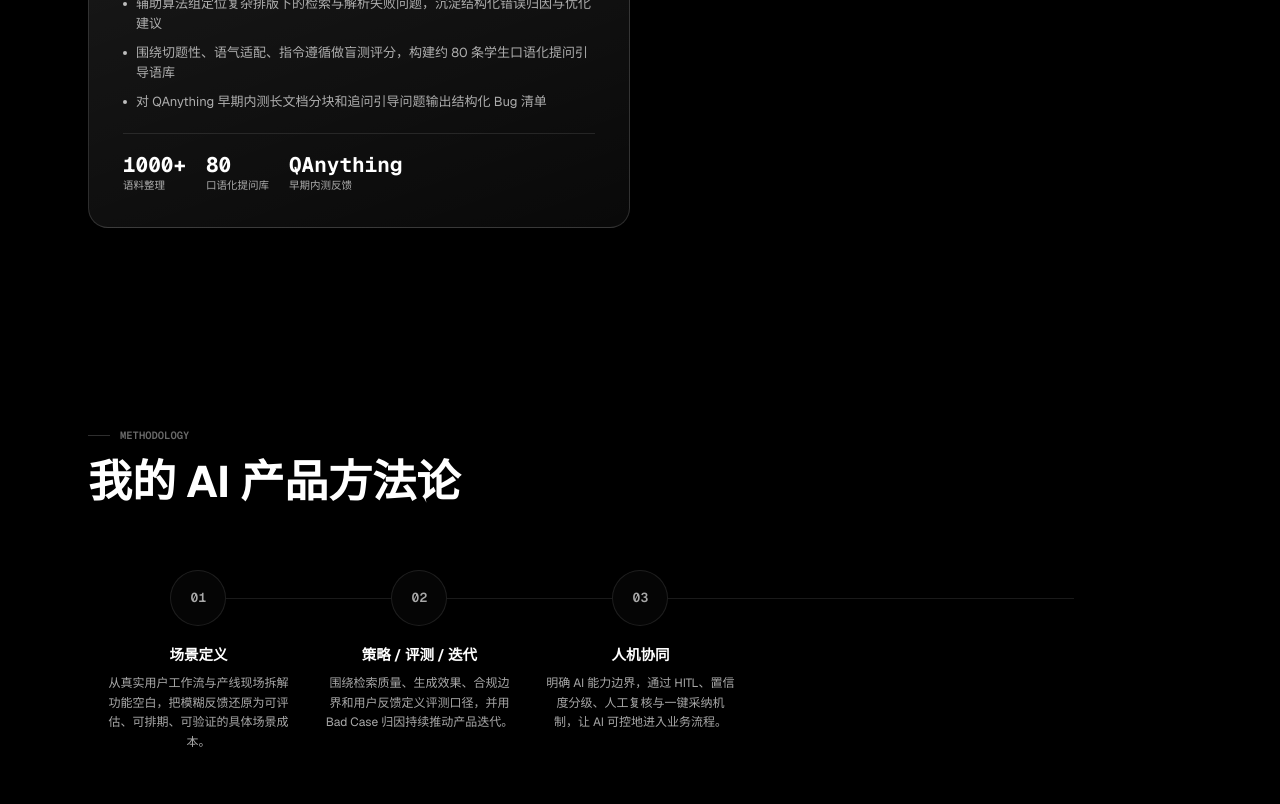
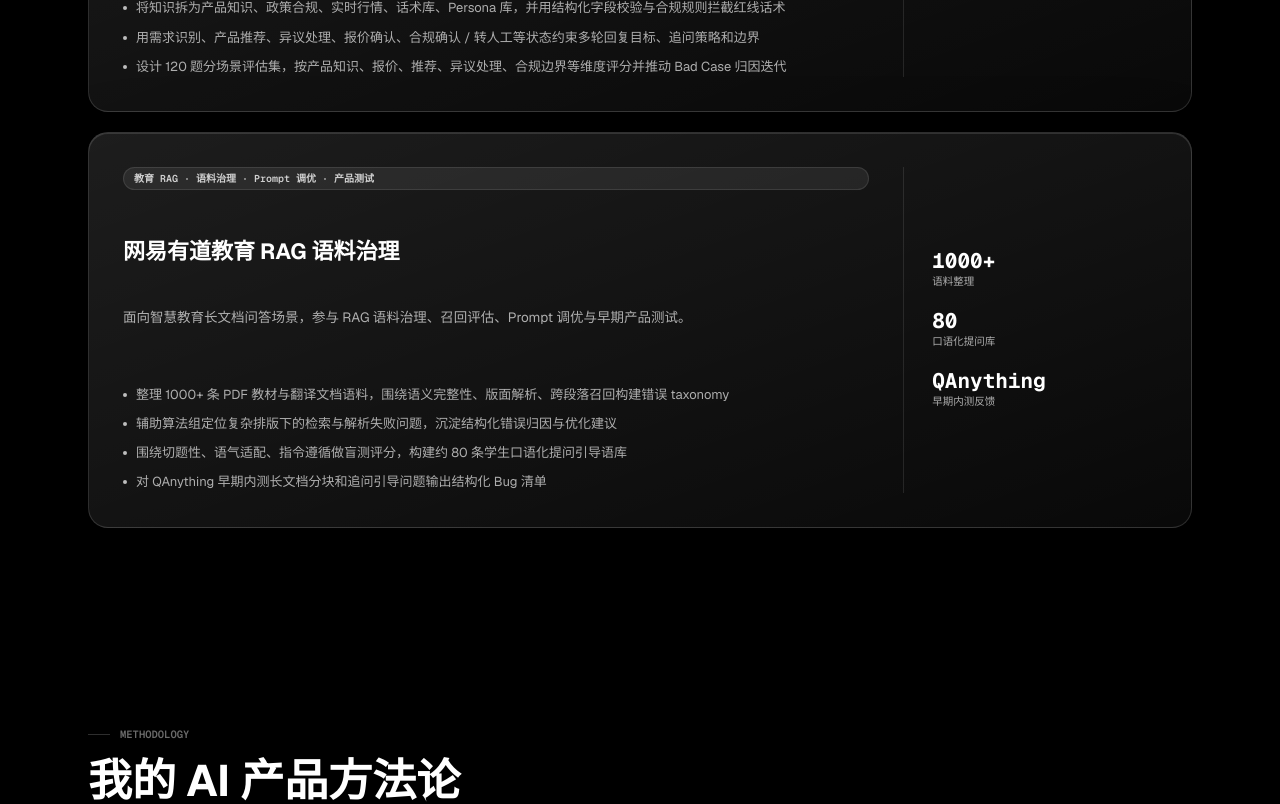
Before and after one commit to HHHJM845/HJM-Personal-website, a Next.js app: page / in a window 1280 px wide. Shown: the part 5840-6644 px from the top of the page. Built offline with nearby package versions, Linux system fonts and the light colour scheme.

Commit message:
fix: improve project and methodology layout

```diff
--- a/src/app/globals.css
+++ b/src/app/globals.css
@@ -694,7 +694,7 @@
 .proj-grid {
   display: grid;
   gap: 20px;
-  grid-template-columns: 1fr 1fr;
+  grid-template-columns: 1fr;
   margin-top: 48px;
 }
 
@@ -771,8 +771,34 @@
   align-items: start;
   display: grid;
   gap: 44px;
-  grid-column: 1 / -1;
   grid-template-columns: 1fr 1fr;
+}
+
+.pcard:not(.pcard-featured) {
+  align-items: start;
+  display: grid;
+  gap: 34px;
+  grid-template-columns: minmax(0, 1fr) minmax(220px, 0.34fr);
+}
+
+.pcard:not(.pcard-featured) .ptag,
+.pcard:not(.pcard-featured) .ptitle,
+.pcard:not(.pcard-featured) .psub,
+.pcard:not(.pcard-featured) .phigh {
+  grid-column: 1;
+}
+
+.pcard:not(.pcard-featured) .pstats {
+  align-self: stretch;
+  border-left: 1px solid var(--border);
+  border-top: 0;
+  flex-direction: column;
+  grid-column: 2;
+  grid-row: 1 / span 4;
+  justify-content: center;
+  margin-top: 0;
+  padding-left: 28px;
+  padding-top: 0;
 }
 
 .showreel {
@@ -1009,26 +1035,35 @@
 
 .method-row {
   display: grid;
-  gap: 0;
-  grid-template-columns: repeat(5, 1fr);
-  margin-top: 64px;
+  gap: 16px;
+  grid-template-columns: repeat(3, minmax(0, 1fr));
+  margin-top: 44px;
   position: relative;
 }
 
 .method-row::before {
-  background: var(--border);
-  content: "";
-  height: 1px;
-  left: calc(10% + 8px);
-  position: absolute;
-  right: calc(10% + 8px);
-  top: 28px;
+  display: none;
 }
 
 .mstep {
-  padding: 0 16px;
+  background:
+    linear-gradient(150deg, rgba(255, 255, 255, 0.105), rgba(255, 255, 255, 0.028)),
+    rgba(6, 6, 6, 0.34);
+  border: 1px solid rgba(255, 255, 255, 0.12);
+  border-radius: 18px;
+  box-shadow:
+    inset 0 1px 0 rgba(255, 255, 255, 0.1),
+    0 18px 58px rgba(0, 0, 0, 0.2);
+  display: grid;
+  gap: 12px;
+  grid-template-columns: 54px 1fr;
+  padding: 22px;
   position: relative;
-  text-align: center;
+  text-align: left;
+  transition:
+    border-color 0.3s var(--ease),
+    box-shadow 0.3s var(--ease),
+    transform 0.3s var(--ease);
 }
 
 .mnum {
@@ -1041,32 +1076,43 @@
   font-family: "Geist Mono", "Geist Mono Fallback", ui-monospace, monospace;
   font-size: 13px;
   font-weight: 600;
-  height: 56px;
+  grid-row: 1 / span 2;
+  height: 54px;
   justify-content: center;
-  margin: 0 auto 18px;
+  margin: 0;
   position: relative;
   transition: all 0.3s var(--ease);
-  width: 56px;
+  width: 54px;
   z-index: 1;
 }
 
+.mstep:hover {
+  border-color: rgba(255, 255, 255, 0.2);
+  box-shadow:
+    inset 0 1px 0 rgba(255, 255, 255, 0.14),
+    0 24px 70px rgba(0, 0, 0, 0.28);
+  transform: translateY(-2px);
+}
+
 .mstep:hover .mnum {
-  background: rgba(255, 255, 255, 0.14);
+  background: rgba(255, 255, 255, 0.12);
   color: #fff;
-  transform: scale(1.06);
 }
 
 .mtitle {
   color: var(--text);
   font-size: 14.5px;
   font-weight: 600;
-  margin-bottom: 8px;
+  margin-bottom: 0;
+  min-width: 0;
 }
 
 .mdesc {
   color: var(--muted);
+  grid-column: 2;
   font-size: 12px;
   line-height: 1.65;
+  min-width: 0;
 }
 
 .skills-wrap {
@@ -1501,6 +1547,17 @@
     grid-column: auto;
     grid-template-columns: 1fr;
     gap: 22px;
+  }
+
+  .pcard:not(.pcard-featured) {
+    display: block;
+  }
+
+  .pcard:not(.pcard-featured) .pstats {
+    border-left: 0;
+    border-top: 1px solid var(--border);
+    padding-left: 0;
+    padding-top: 16px;
   }
 
   .showreel-label {
```
